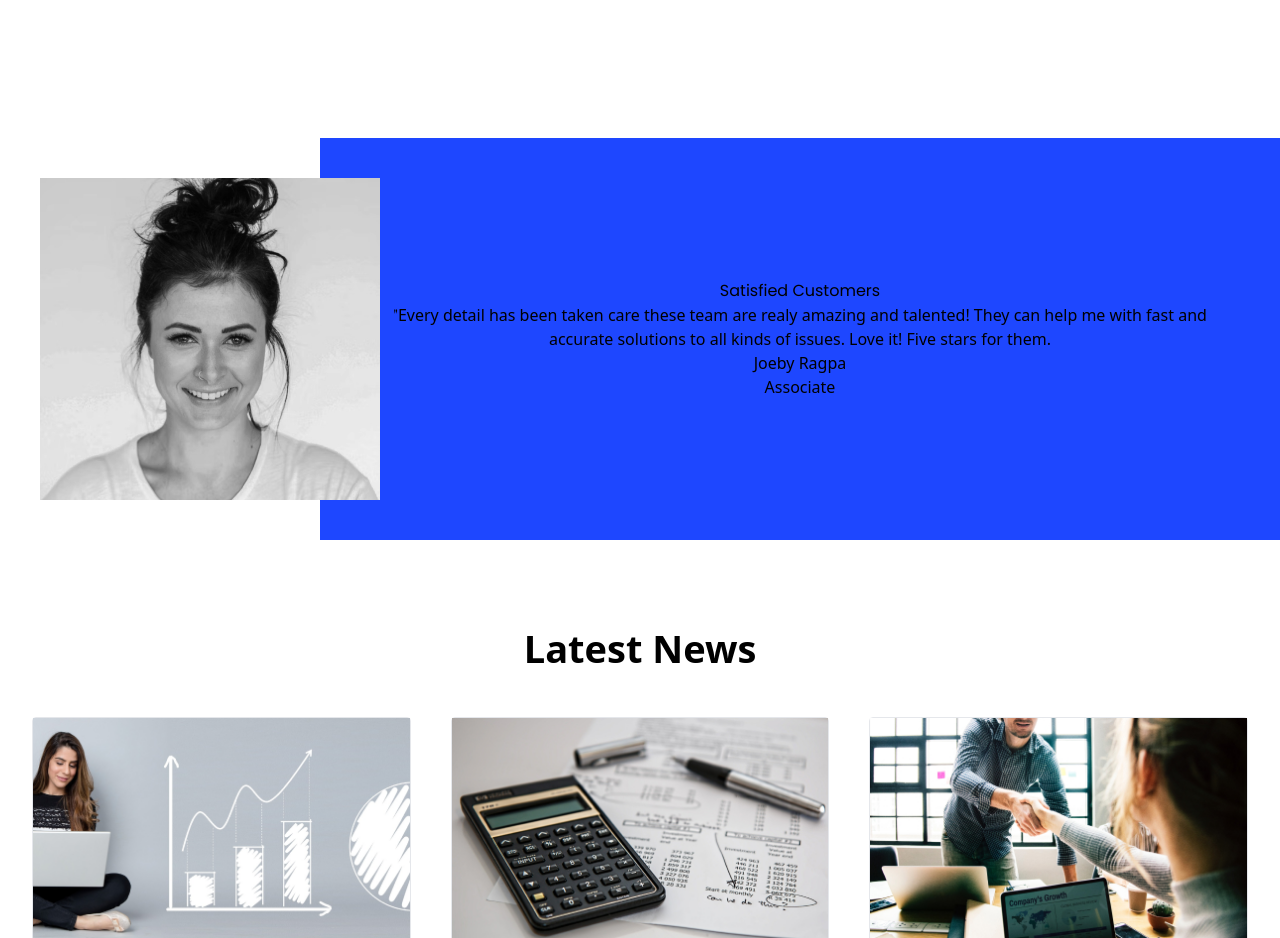
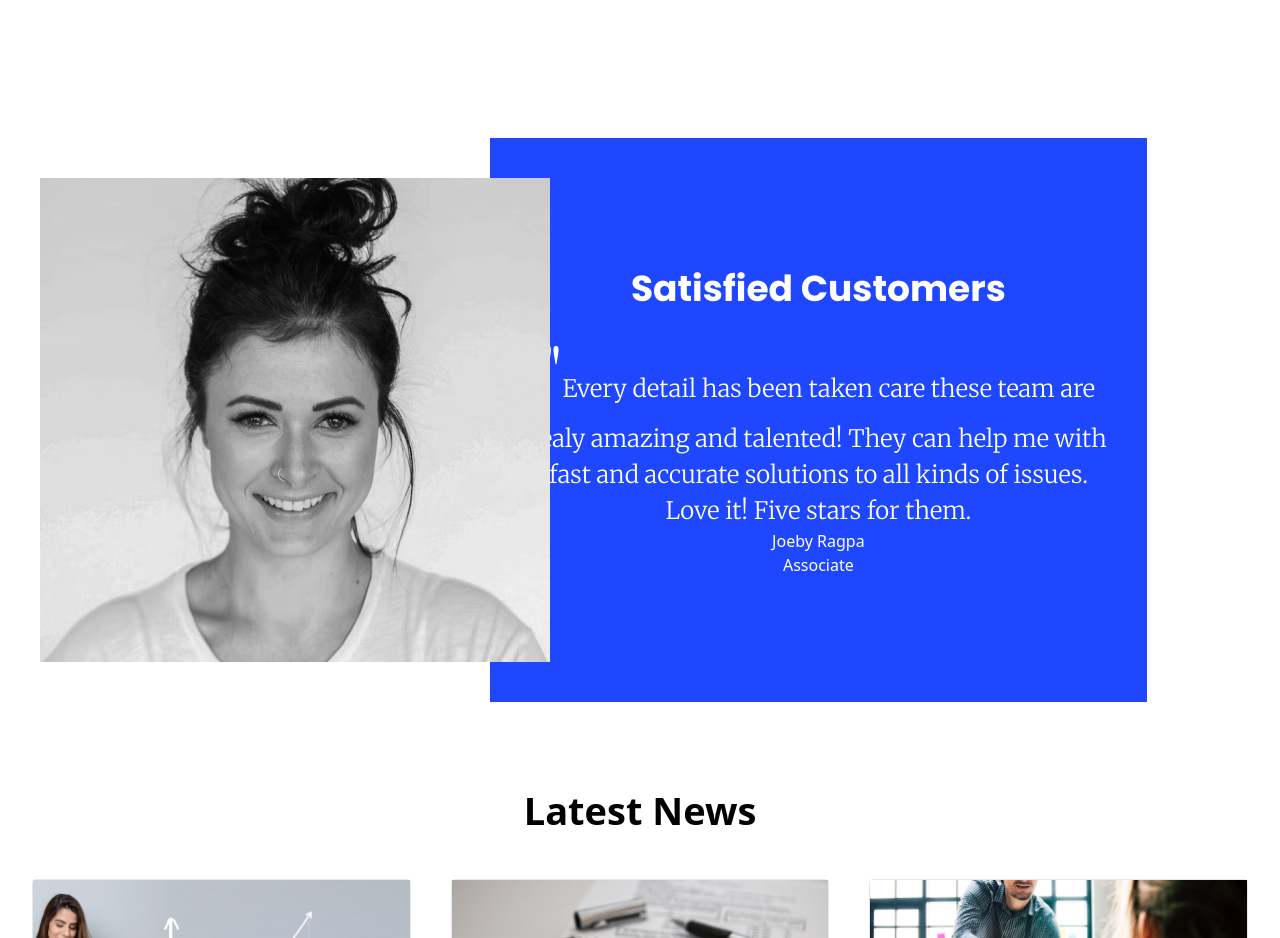
Before and after one commit to Alexandra4373/Spinfluence, a React (Vite) app: page / in a window 1280 px wide. Shown: the part 3600-4538 px from the top of the page. Built offline with nearby package versions, Linux system fonts and the light colour scheme; a web font is replaced by a local one.

Commit message:
Update App.jsx

```diff
--- a/src/App.jsx
+++ b/src/App.jsx
@@ -294,17 +294,23 @@ function App() {
 
           {/* Latest News */}
           <div className="">
-            <div className="flex ">
+            <div className="flex text-white ">
               <div className="z-10 p-10 mr-[-70px] ">
                 <img src={test} />
               </div>
               <div className="bg-primary ml-[-30px] p-10 flex flex-col text-center justify-center items-center ">
-                <h2 className="font-poppins">Satisfied Customers</h2>
-                <p>
-                  <span className="font-play"> &quot;</span>Every detail has
-                  been taken care these team are realy amazing and talented!
-                  They can help me with fast and accurate solutions to all kinds
-                  of issues. Love it! Five stars for them.
+                <h2 className="font-poppins font-bold text-[36px] line-h-48">
+                  Satisfied Customers
+                </h2>
+                <p className="font-merri font-light text-[24px] line-h-36">
+                  <span className="font-play font-normal text-[70px] line-h-46">
+                    {" "}
+                    &quot;
+                  </span>
+                  Every detail has been taken care these team are <br /> realy
+                  amazing and talented! They can help me with <br />
+                  fast and accurate solutions to all kinds of issues.
+                  <br /> Love it! Five stars for them.
                 </p>
                 <p>Joeby Ragpa</p>
                 <p>Associate</p>
```
